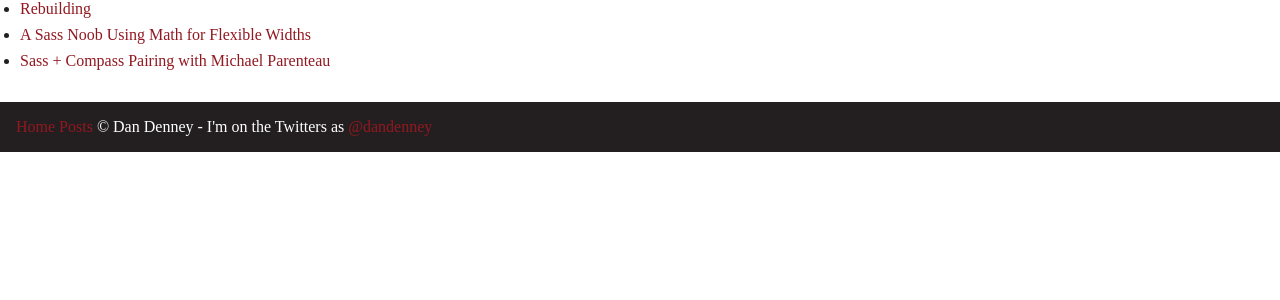
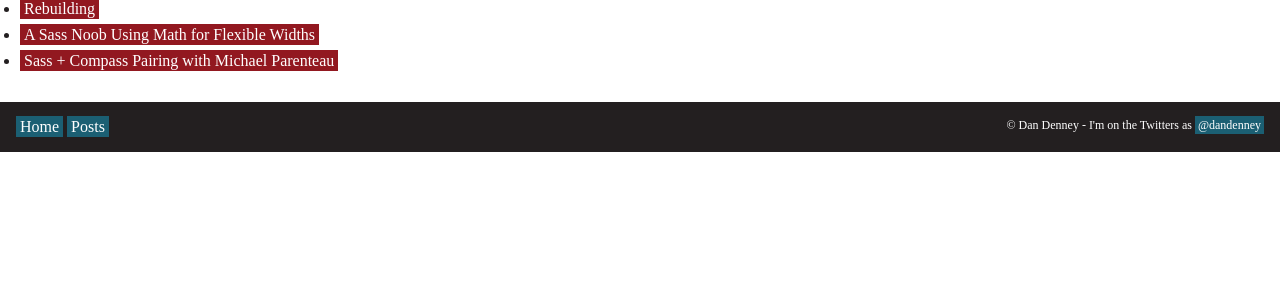
Before and after one commit to dandenney/dandenney.com, a PHP site: page /posts/index.php in a window 1280 px wide. Shown: the top 300 px of the page. Run offline with PHP 8.4, Linux system fonts and the light colour scheme; some libraries are stand-ins or nearby versions.

Commit message:
Digging the link backgrounds

```diff
--- a/sass/screen.scss
+++ b/sass/screen.scss
@@ -59,7 +59,9 @@
    }
 
    a {
-   	color: $main-link-color;
+   	background: $main-link-color;
+      color: #fff;
+      padding: .15em .25em;
    	text-decoration: none;
    }
 
@@ -107,6 +109,14 @@
       background: $main-color;
       color: #fff;
       padding: 1em;
+
+      a {
+         background: $alt-color;
+      }
+
+      small {
+         float: right;
+      }
    }
 
    /* ::::::::::::::::::::::::::::::::::::::::::::::::::::::::::::::::::::::::::
--- a/shared/footer.php
+++ b/shared/footer.php
@@ -1,4 +1,4 @@
 <footer>
 	<nav><a href="/">Home</a> <a href="/posts">Posts</a>
-	&copy; Dan Denney - I'm on the Twitters as <a href="http://twitter.com/dandenney">@dandenney</a>
+	<small>&copy; Dan Denney - I'm on the Twitters as <a href="http://twitter.com/dandenney">@dandenney</a></small>
 </footer>
```
Also changed, not shown: stylesheets/screen.css (+1 -1 lines).
